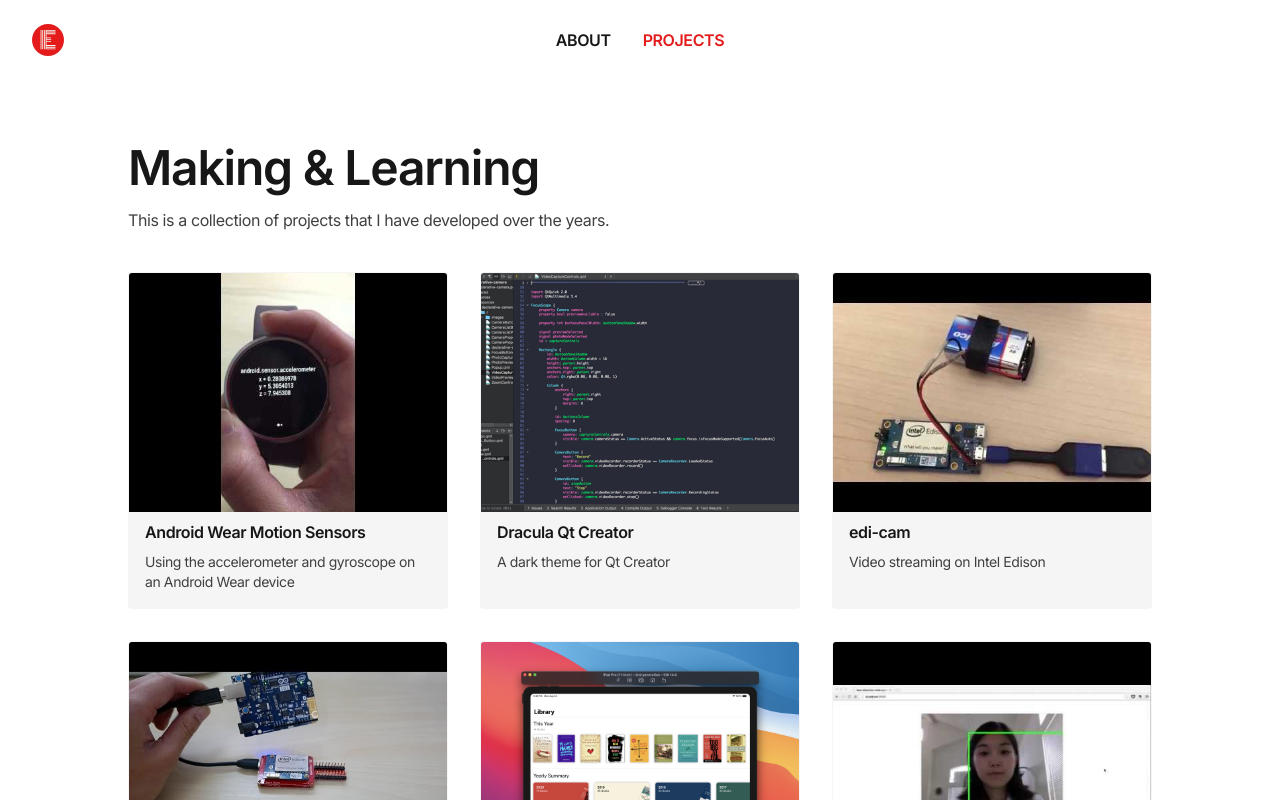
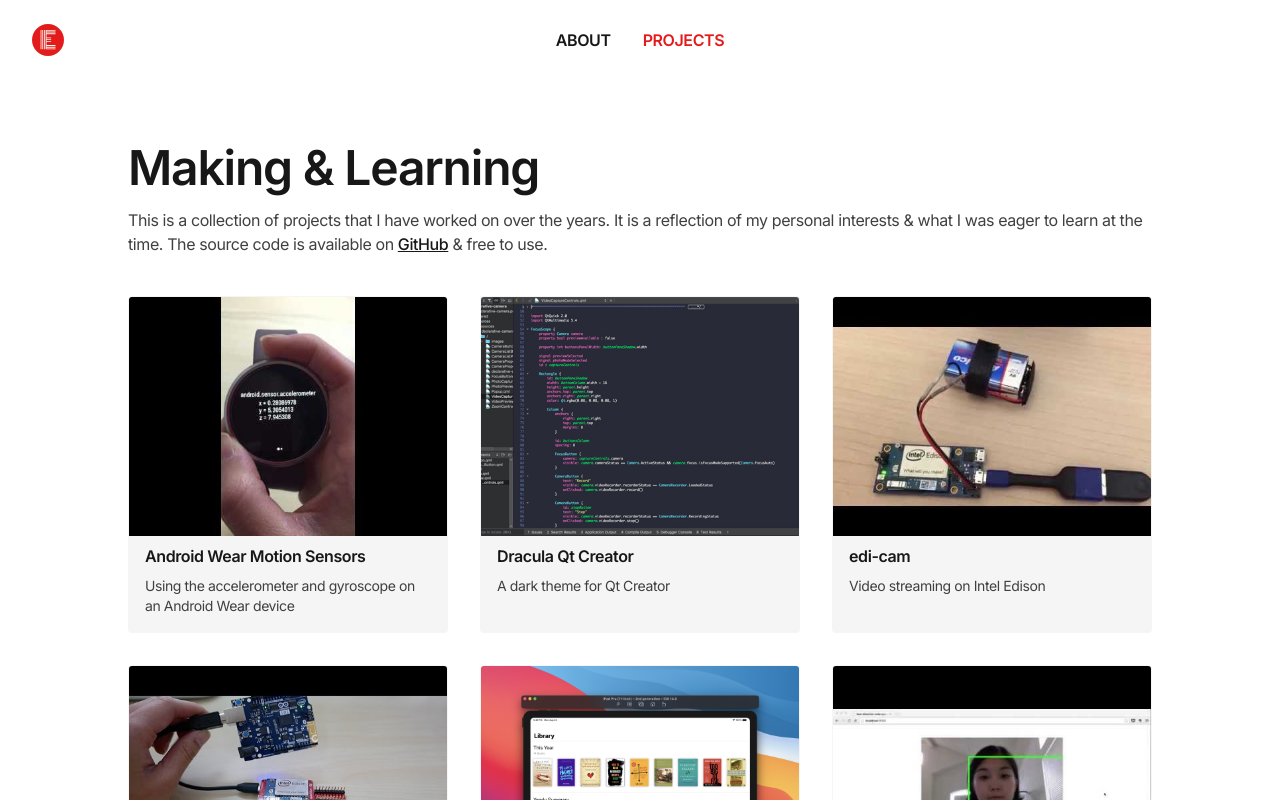
Before and after one commit to estherjk/esthermakes.tech, a Next.js app: page /projects in a window 1280 px wide. Shown: the top 800 px of the page. Built offline with nearby package versions, Linux system fonts and the light colour scheme.

Commit message:
Update Project page description

```diff
--- a/src/pages/projects.tsx
+++ b/src/pages/projects.tsx
@@ -9,7 +9,15 @@ const ProjectsPage = () => {
       <div className="flex flex-col w-full max-w-5xl mx-auto">
         <div className="mb-8">
           <Title>Making & Learning</Title>
-          <p>This is a collection of projects that I have developed over the years.</p>
+          <p>
+            This is a collection of projects that I have worked on over the years. It is a
+            reflection of my personal interests & what I was eager to learn at the time. The source
+            code is available on{' '}
+            <a href="https://github.com/estherjk" target="_blank" rel="noreferrer">
+              GitHub
+            </a>{' '}
+            & free to use.
+          </p>
         </div>
 
         <div className="grid gap-8 md:grid-cols-2 lg:grid-cols-3">
```
